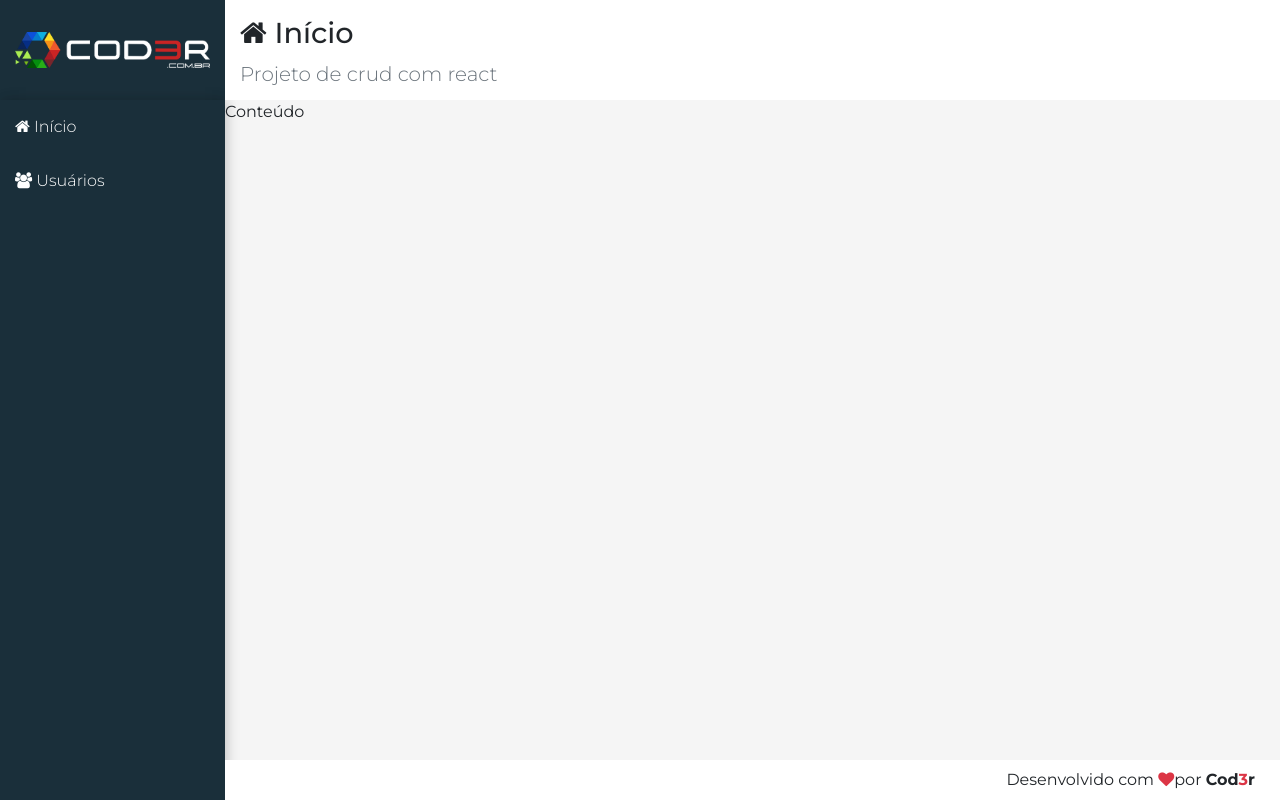
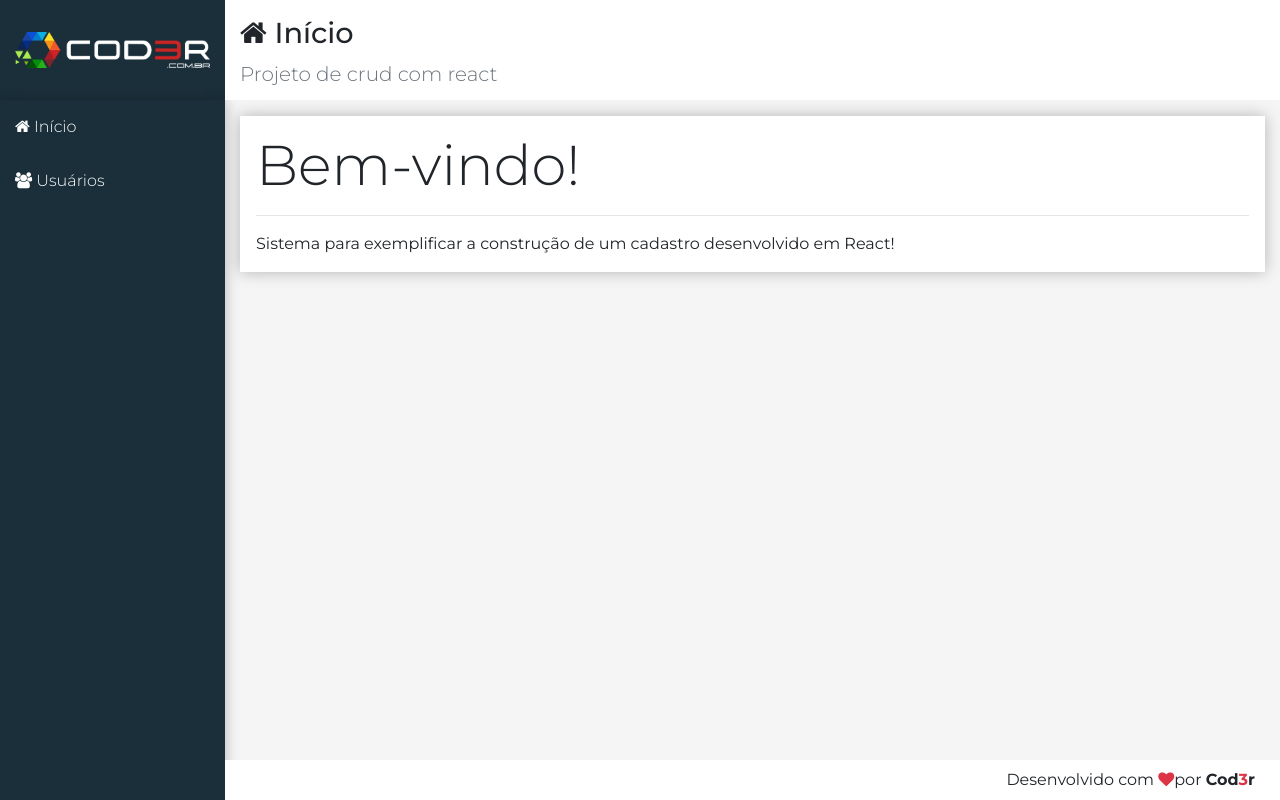
Before and after one commit to lucascs20182/crud-react-json-server, a React (Create React App) app in the folder frontend/: page / in a window 1280 px wide. Built offline with nearby package versions, Linux system fonts and the light colour scheme.

Commit message:
desenvolvido componente de conteúdo

```diff
--- /dev/null
+++ b/frontend/src/components/home/Home.jsx
@@ -0,0 +1,13 @@
+import React from 'react'
+import Main from '../template/Main'
+
+const home = props =>
+    <Main icon="home" title="Início"
+        subtitle="Projeto de crud com react">
+            <div className="display-4">Bem-vindo!</div>
+            <hr />
+            <p className="mb-0">Sistema para exemplificar a construção
+                de um cadastro desenvolvido em React!</p>
+    </ Main>
+
+export default home
--- a/frontend/src/components/template/Main.css
+++ b/frontend/src/components/template/Main.css
@@ -1,52 +1,4 @@
-:root {
-    --bg-dark: #1a2f3a;
-    --logo-height: 100px;
-    --header-height: 100px;
-    --aside-width: 225px;
-    --footer-height: 40px;
-
-    --shadow:
-        0 2px 23px 0 rba(0, 0, 0, .1),
-        0 2px 49px rgba(0, 0, 0, .06);
+main > div {
+    background-color: #fff;
+    box-shadow: 0 0 15px #0004;
 }
-
-* {
-    box-sizing: border-box;
-    font-family: 'Montserrat', sans-serif;
-}
-
-.app {
-    margin: 0px;
-    display: grid;
-    grid-template-columns: var(--aside-width) 1fr;
-    grid-template-rows:
-        var(--header-height)
-        1fr
-        var(--footer-height);
-    grid-template-areas:
-        "logo header"
-        "menu content"
-        "menu footer";
-    height: 100vh;
-    background-color: #f5f5f5;
-}
-
-aside.logo {
-    grid-area: logo;
-}
-
-header.header {
-    grid-area: header;
-}
-
-aside.menu-area {
-    grid-area: menu;
-}
-
-main.content {
-    grid-area: content;
-}
-
-footer.footer {
-    grid-area: footer;
-}
--- a/frontend/src/components/template/Main.jsx
+++ b/frontend/src/components/template/Main.jsx
@@ -6,8 +6,10 @@ import Header from './Header'
 const main = props =>
     <React.Fragment>
         <Header {...props} />
-        <main className="content">
-            Conteúdo
+        <main className="content container-fluid">
+            <div className="p-3 mt-3">
+                {props.children}
+            </div>
         </main>
     </React.Fragment>
 
--- a/frontend/src/main/App.css
+++ b/frontend/src/main/App.css
@@ -0,0 +1,52 @@
+:root {
+    --bg-dark: #1a2f3a;
+    --logo-height: 100px;
+    --header-height: 100px;
+    --aside-width: 225px;
+    --footer-height: 40px;
+
+    --shadow:
+        0 2px 23px 0 rba(0, 0, 0, .1),
+        0 2px 49px rgba(0, 0, 0, .06);
+}
+
+* {
+    box-sizing: border-box;
+    font-family: 'Montserrat', sans-serif;
+}
+
+.app {
+    margin: 0px;
+    display: grid;
+    grid-template-columns: var(--aside-width) 1fr;
+    grid-template-rows:
+        var(--header-height)
+        1fr
+        var(--footer-height);
+    grid-template-areas:
+        "logo header"
+        "menu content"
+        "menu footer";
+    height: 100vh;
+    background-color: #f5f5f5;
+}
+
+aside.logo {
+    grid-area: logo;
+}
+
+header.header {
+    grid-area: header;
+}
+
+aside.menu-area {
+    grid-area: menu;
+}
+
+main.content {
+    grid-area: content;
+}
+
+footer.footer {
+    grid-area: footer;
+}
--- a/frontend/src/main/App.jsx
+++ b/frontend/src/main/App.jsx
@@ -5,15 +5,14 @@ import React from 'react'
 
 import Logo from '../components/template/Logo'
 import Nav from '../components/template/Nav'
-import Main from '../components/template/Main'
+import Home from '../components/home/Home'
 import Footer from '../components/template/Footer'
 
 const app = props =>
     <div className="app">
         <Logo />
         <Nav />
-        <Main icon="home" title="Início"
-            subtitle="Projeto de crud com react" />
+        <Home />
         <Footer />
     </div>
 
```
Also changed, not shown: 1 other file (tests, documents, lock files or other folders).
